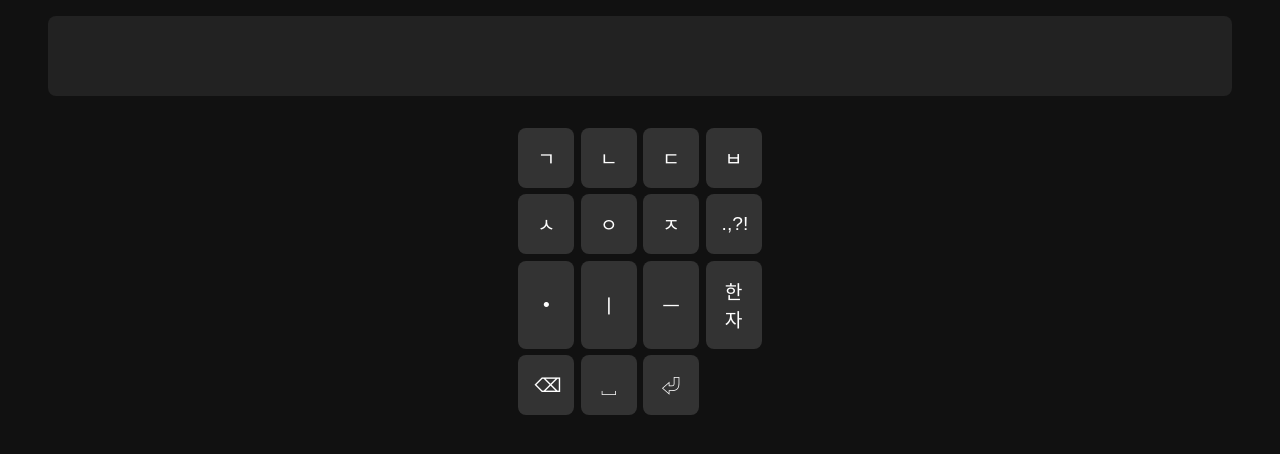
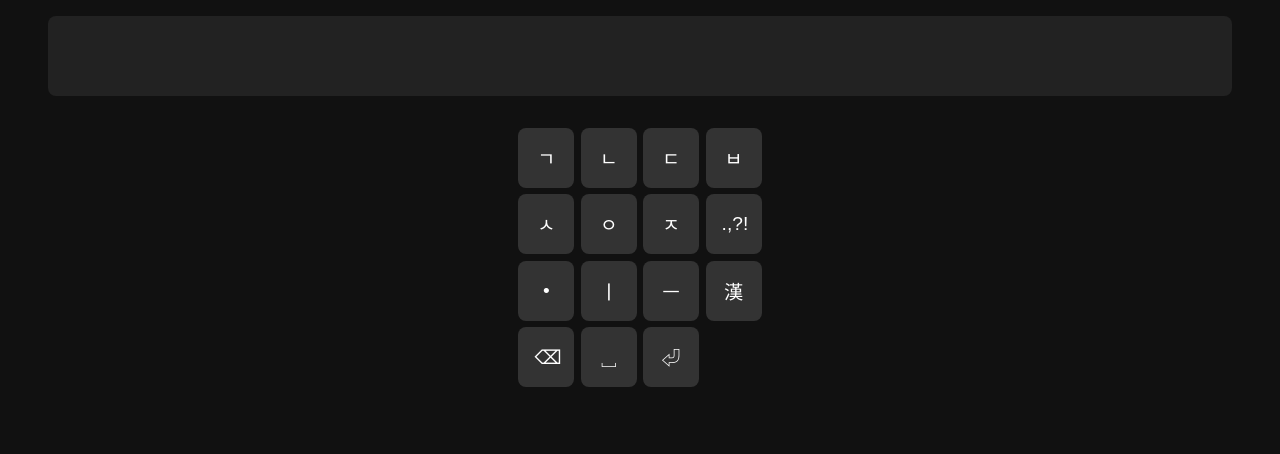
Before and after one commit to kuro793/DragHangulKeyboard, a plain HTML site: page index.html in a window 1280 px wide. Drawn offline with Linux system fonts and the light colour scheme.

Commit message:
Update index.html

```diff
--- a/index.html
+++ b/index.html
@@ -64,7 +64,7 @@
     <button class="key" data-key="•">•</button>
     <button class="key" data-key="ㅣ">ㅣ</button>
     <button class="key" data-key="ㅡ">ㅡ</button>
-    <button class="key" data-key="한자">한자</button>
+    <button class="key" data-key="한자">漢</button>
 
     <button class="key" data-key="⌫">⌫</button>
     <button class="key" data-key="␣">␣</button>
```
